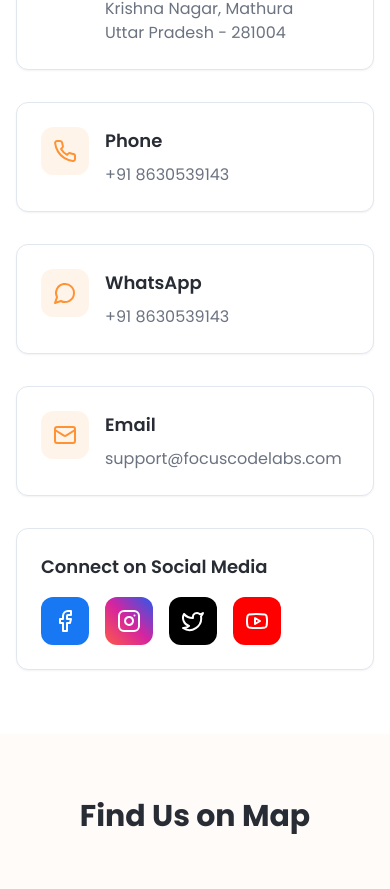
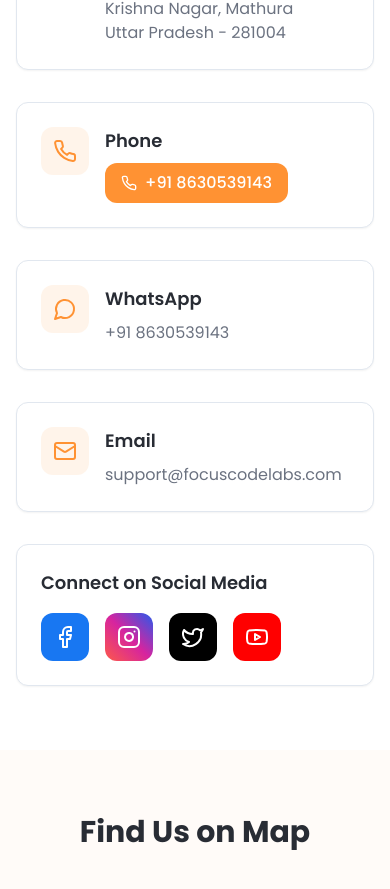
Before and after one commit to msinternational987-art/rajawat-connect, a React (Vite) app: page /contact in a window 390 px wide. Shown: the part 1140-2029 px from the top of the page. Built offline with nearby package versions, Linux system fonts and the light colour scheme; grey boxes are pictures that could not be loaded; the HTML template or start-up script is replaced by a standard one.

Commit message:
Fix: Make phone number clickable

```diff
--- a/src/pages/Contact.tsx
+++ b/src/pages/Contact.tsx
@@ -147,9 +147,13 @@ const Contact = () => {
                   <div className="p-3 bg-primary/10 rounded-lg">
                     <Phone className="h-6 w-6 text-primary" />
                   </div>
-                  <div>
+                  <div className="flex-1">
                     <h3 className="text-lg font-semibold text-foreground mb-2">Phone</h3>
-                    <a href="tel:+918630539143" className="text-muted-foreground hover:text-primary transition-colors">
+                    <a
+                      href="tel:+918630539143"
+                      className="inline-flex items-center gap-2 px-4 py-2 bg-primary text-primary-foreground rounded-lg hover:bg-primary/90 transition-colors font-medium"
+                    >
+                      <Phone className="h-4 w-4" />
                       +91 8630539143
                     </a>
                   </div>
```
